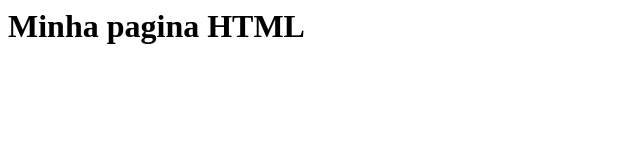
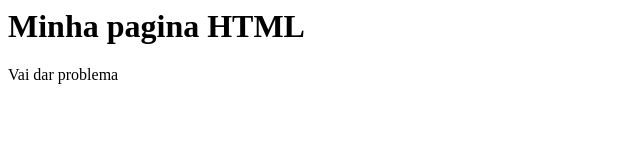
Before and after one commit to Gbazenga/gama-no-github, a plain HTML site: page index.html in a window 1280 px wide. Shown: the whole page, without its empty margins (0-640 px from the left). Drawn offline with Linux system fonts and the light colour scheme.

Commit message:
outro commit, desta vez em master

```diff
--- a/index.html
+++ b/index.html
@@ -1,5 +1,6 @@
 <html>
 	<body>
 		<h1>Minha pagina HTML</h1>
+		<p>Vai dar problema</p>
 	</body>
 </html>
```
